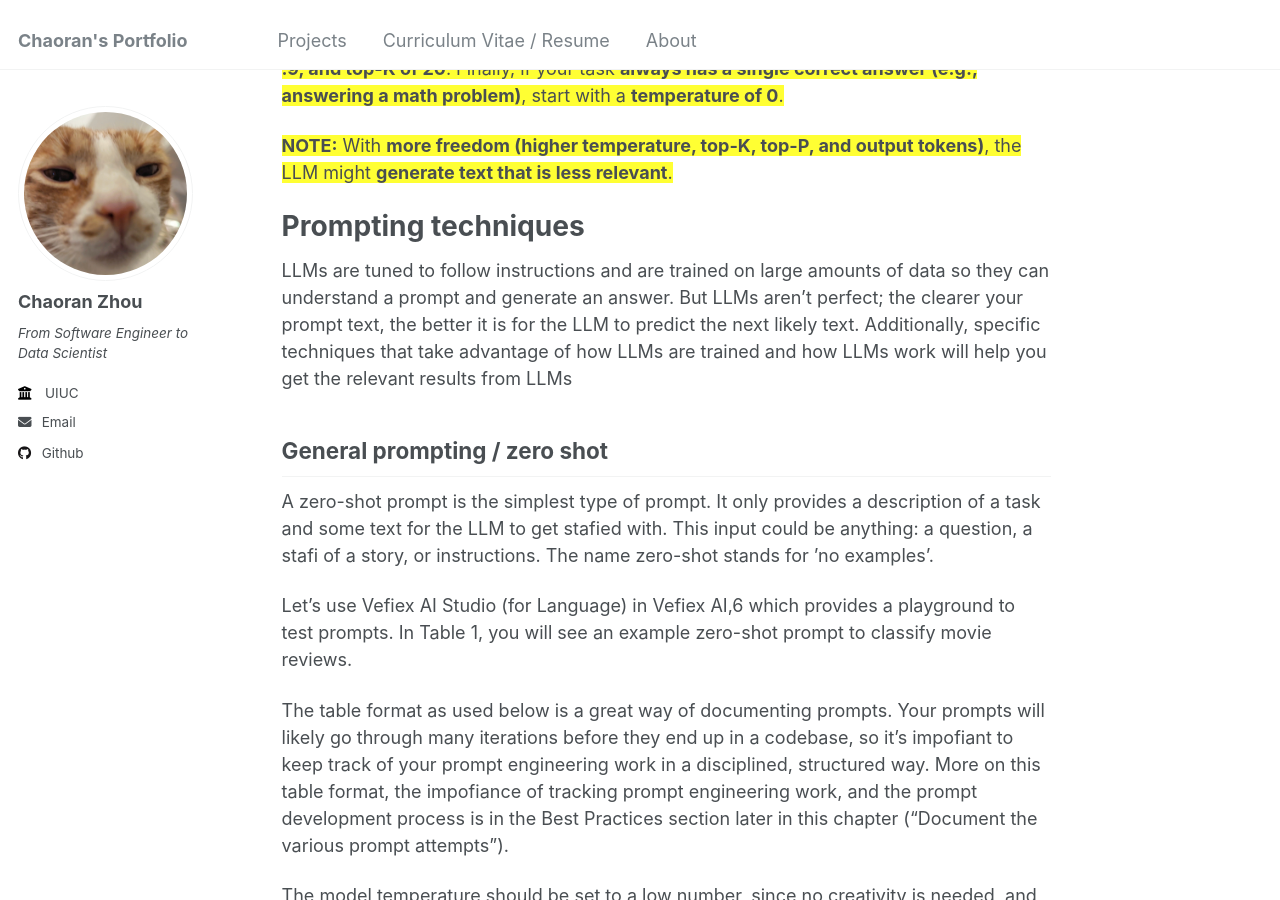
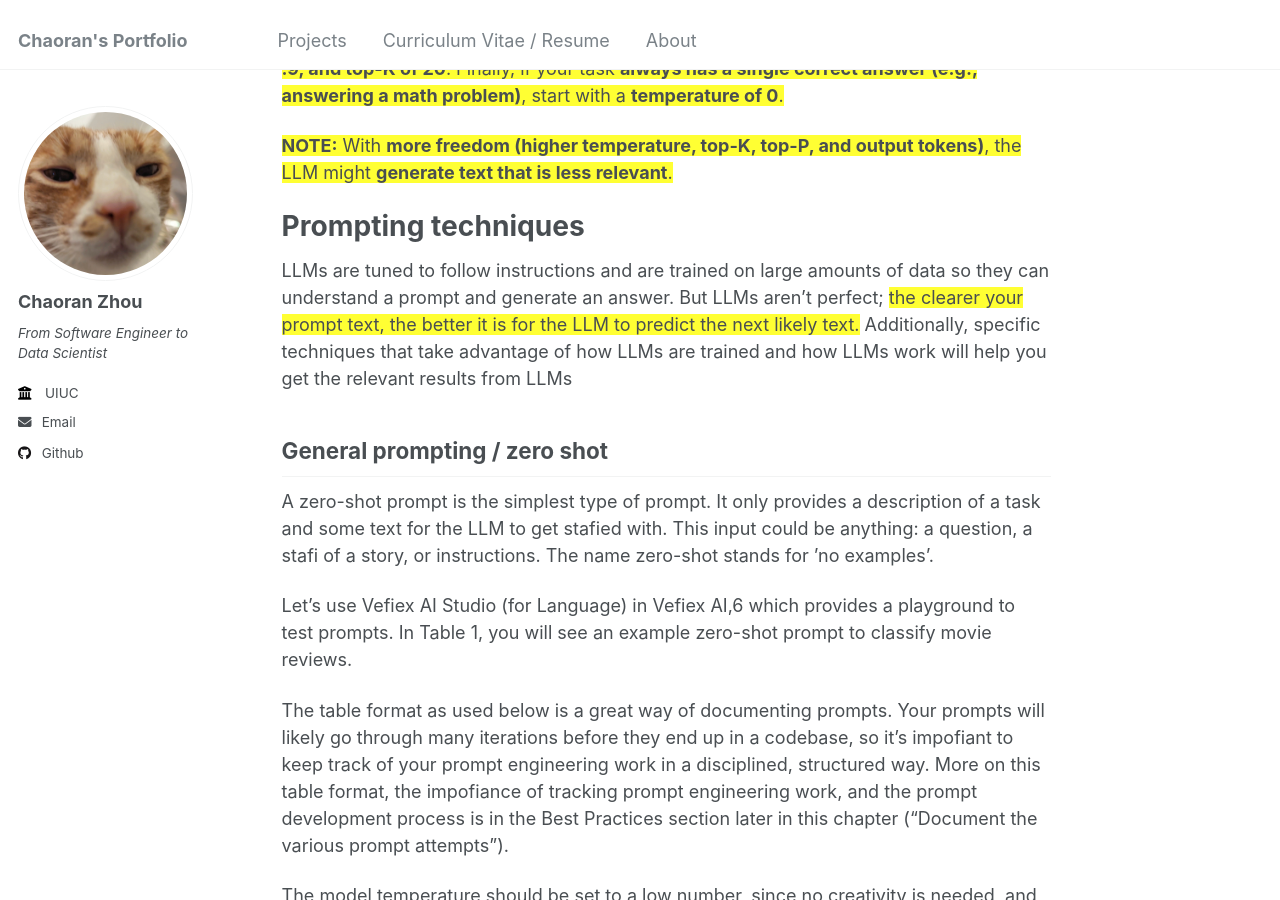
Before and after one commit to ranranrunforit/ranranrunforit.github.io, a Jekyll site: the page built from _projects/project-16.md, in a window 1280 px wide and 900 px high, scrolled down 3759 px. Built offline with Jekyll 4.4.1, drawn with Linux system fonts in a browser that asks for light colours.

Commit message:
Update project-16.md

```diff
--- a/_projects/project-16.md
+++ b/_projects/project-16.md
@@ -150,8 +150,8 @@ might **generate text that is less relevant**.</span>
 # Prompting techniques
 
 LLMs are tuned to follow instructions and are trained on large amounts of data so they can
-understand a prompt and generate an answer. But LLMs aren’t perfect; the clearer your
-prompt text, the better it is for the LLM to predict the next likely text. Additionally, specific
+understand a prompt and generate an answer. But LLMs aren’t perfect; <span style="background-color: #FFFF33;">the clearer your
+prompt text, the better it is for the LLM to predict the next likely text.</span> Additionally, specific
 techniques that take advantage of how LLMs are trained and how LLMs work will help you get
 the relevant results from LLMs
 
```
